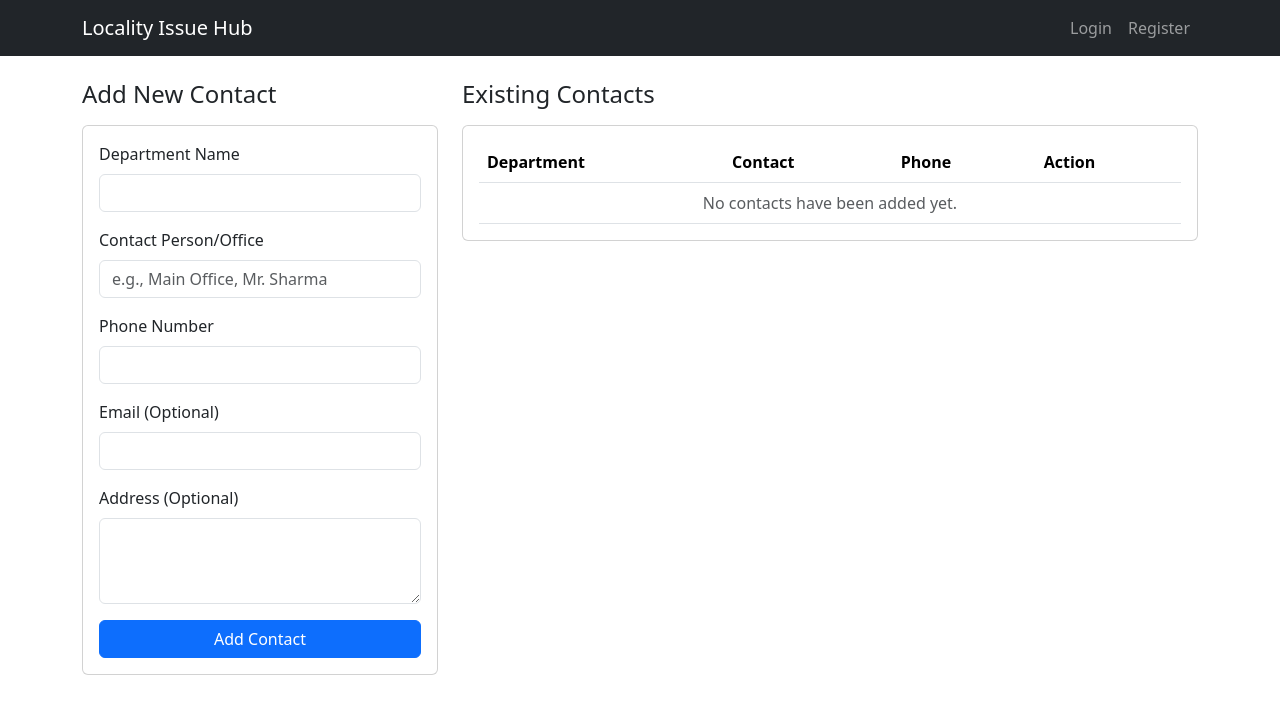
After one commit to aftab-exr/LocalityIssueHub, a Flask app: template templates/admin_directory.html in a window 1280 px wide. The commit adds this page. Shown: the top 714 px of the page. Run offline with Flask 3, Linux system fonts and the light colour scheme; the template is opened without the code that fills it, so the values that code supplies are empty.

Commit message:
Feat: Implement admin management for Government Directory

```diff
--- a/app.py
+++ b/app.py
@@ -1,7 +1,7 @@
 from flask import Flask, render_template, request, redirect, url_for, flash, session
 from flask_sqlalchemy import SQLAlchemy
 from functools import wraps
-from models import db, User, Complaint
+from models import db, User, Complaint, LocalAuthority
 from werkzeug.security import generate_password_hash, check_password_hash
 
 app = Flask(__name__)
@@ -165,6 +165,56 @@ def admin_reports():
         report_data=report_data,
         user_activity_data=user_activity_data
     )
+# ... after admin_reports() function ...
+
+# --- NEW: Admin Directory Management ---
+@app.route('/admin/directory', methods=['GET', 'POST'])
+@admin_required
+def admin_directory():
+    """
+    Admin page to add and view directory contacts.
+    """
+    if request.method == 'POST':
+        # Handle the form submission
+        new_contact = LocalAuthority(
+            dept_name=request.form.get('dept_name'),
+            contact_name=request.form.get('contact_name'),
+            phone=request.form.get('phone'),
+            email=request.form.get('email'),
+            address=request.form.get('address')
+        )
+        try:
+            db.session.add(new_contact)
+            db.session.commit()
+            flash('New contact added to directory!', 'success')
+        except Exception as e:
+            db.session.rollback()
+            flash(f'An error occurred: {e}', 'danger')
+
+        return redirect(url_for('admin_directory'))
+
+    # For a GET request, show the page with all contacts
+    all_contacts = LocalAuthority.query.order_by(LocalAuthority.dept_name).all()
+    return render_template('admin_directory.html', contacts=all_contacts)
+
+# --- NEW: Delete Directory Contact ---
+@app.route('/admin/directory/delete/<int:contact_id>')
+@admin_required
+def delete_directory_contact(contact_id):
+    """
+    Deletes a contact from the directory.
+    """
+    contact = LocalAuthority.query.get_or_404(contact_id)
+    try:
+        db.session.delete(contact)
+        db.session.commit()
+        flash('Contact deleted successfully.', 'success')
+    except Exception as e:
+        db.session.rollback()
+        flash(f'An error occurred: {e}', 'danger')
+
+    return redirect(url_for('admin_directory'))
+
 # --- Authentication Routes ---
 
 @app.route('/register', methods=['GET', 'POST'])
--- /dev/null
+++ b/templates/admin_directory.html
@@ -0,0 +1,79 @@
+{% extends "base.html" %}
+
+{% block title %}Manage Directory{% endblock %}
+
+{% block content %}
+<div class="row">
+    <div class="col-md-4">
+        <h4 class="mb-3">Add New Contact</h4>
+        <div class="card">
+            <div class="card-body">
+                <form method="POST" action="{{ url_for('admin_directory') }}">
+                    <div class="mb-3">
+                        <label for="dept_name" class="form-label">Department Name</label>
+                        <input type="text" class="form-control" id="dept_name" name="dept_name" required>
+                    </div>
+                    <div class="mb-3">
+                        <label for="contact_name" class="form-label">Contact Person/Office</label>
+                        <input type="text" class="form-control" id="contact_name" name="contact_name"
+                            placeholder="e.g., Main Office, Mr. Sharma">
+                    </div>
+                    <div class="mb-3">
+                        <label for="phone" class="form-label">Phone Number</label>
+                        <input type="tel" class="form-control" id="phone" name="phone" required>
+                    </div>
+                    <div class="mb-3">
+                        <label for="email" class="form-label">Email (Optional)</label>
+                        <input type="email" class="form-control" id="email" name="email">
+                    </div>
+                    <div class="mb-3">
+                        <label for="address" class="form-label">Address (Optional)</label>
+                        <textarea class="form-control" id="address" name="address" rows="3"></textarea>
+                    </div>
+                    <button type="submit" class="btn btn-primary w-100">Add Contact</button>
+                </form>
+            </div>
+        </div>
+    </div>
+
+    <div class="col-md-8">
+        <h4 class="mb-3">Existing Contacts</h4>
+        <div class="card">
+            <div class="card-body">
+                <table class="table table-hover mb-0">
+                    <thead>
+                        <tr>
+                            <th scope="col">Department</th>
+                            <th scope="col">Contact</th>
+                            <th scope="col">Phone</th>
+                            <th scope="col">Action</th>
+                        </tr>
+                    </thead>
+                    <tbody>
+                        {% for contact in contacts %}
+                        <tr>
+                            <td>{{ contact.dept_name }}</td>
+                            <td>{{ contact.contact_name }}</td>
+                            <td>{{ contact.phone }}</td>
+                            <td>
+                                <a href="{{ url_for('delete_directory_contact', contact_id=contact.local_au_id) }}"
+                                    class="btn btn-danger btn-sm"
+                                    onclick="return confirm('Are you sure you want to delete this contact?');">
+                                    Delete
+                                </a>
+                            </td>
+                        </tr>
+                        {% endfor %}
+
+                        {% if not contacts %}
+                        <tr>
+                            <td colspan="4" class="text-center text-muted">No contacts have been added yet.</td>
+                        </tr>
+                        {% endif %}
+                    </tbody>
+                </table>
+            </div>
+        </div>
+    </div>
+</div>
+{% endblock %}
--- a/templates/base.html
+++ b/templates/base.html
@@ -27,9 +27,15 @@
                     <li class="nav-item">
                         <a class="nav-link" href="{{ url_for('admin_reports') }}">Reports</a>
                     </li>
+                    <li class="nav-item">
+                        <a class="nav-link" href="{{ url_for('admin_directory') }}">Manage Directory</a>
+                    </li>
                     {% else %}
                     <li class="nav-item">
                         <a class="nav-link" href="{{ url_for('dashboard') }}">My Dashboard</a>
+                    </li>
+                    <li class="nav-item">
+                        <a class="nav-link" href="{{ url_for('directory') }}">Directory</a>
                     </li>
                     {% endif %}
 
```
Also changed, not shown: models.py (+13 -0 lines).
